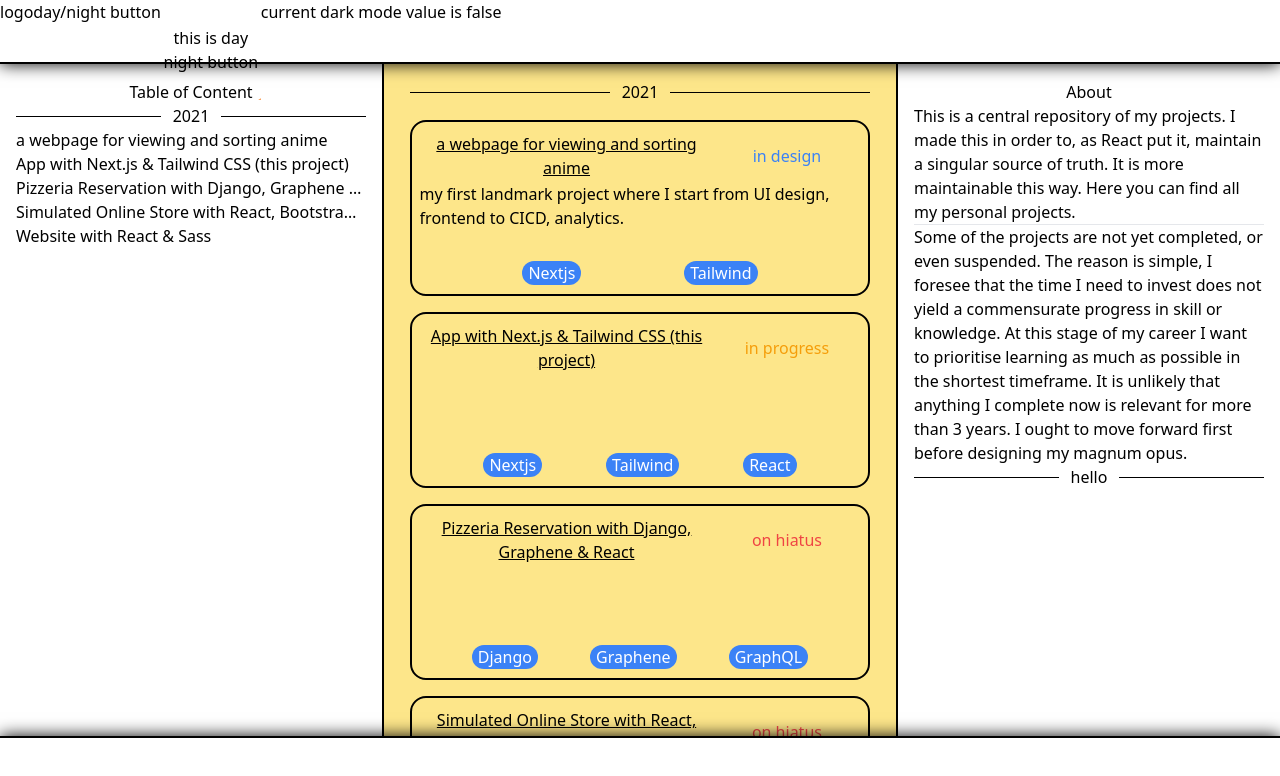
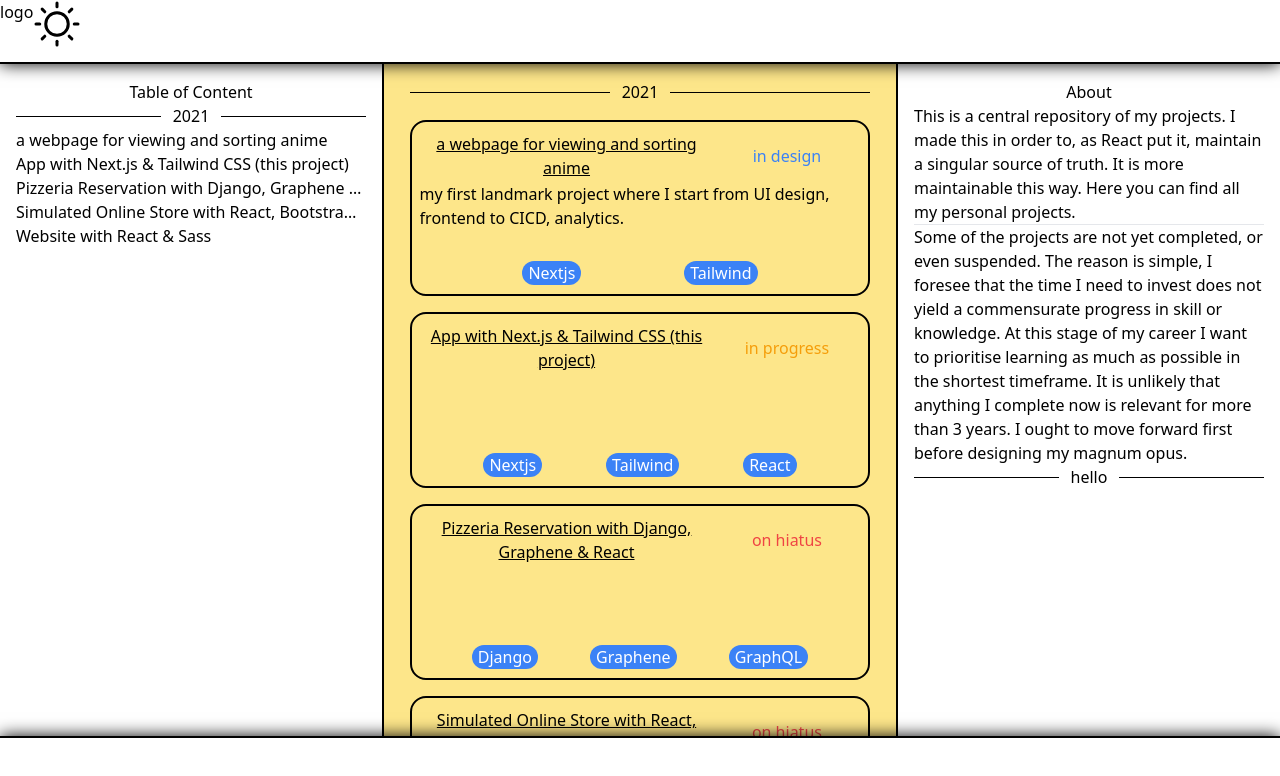
Before and after one commit to Hasuzawa/central_repository, a Next.js app: page / in a window 1280 px wide. Shown: the top 776 px of the page. Built offline with nearby package versions, Linux system fonts and the light colour scheme.

Commit message:
added <DayNightSwitch>, cleaned up <Header>

```diff
--- a/components/Header/Header.tsx
+++ b/components/Header/Header.tsx
@@ -1,31 +1,37 @@
-import { useContext } from "react";
+import { useContext, Dispatch, SetStateAction} from "react";
 import DarkModeContext from "../contexts/DarkModeContext";
+import { Sun, Moon } from "phosphor-react";
 
-
-import styles from "~/styles/moduleCSS/button.module.css";
 
 const Header = (): JSX.Element => {
     const darkModeContext = useContext(DarkModeContext);
     const inDarkMode = darkModeContext.inDarkMode;
     const setDarkMode = darkModeContext.setDarkMode;
-
-    const btnClassName: string = inDarkMode ? styles.moonBtn : styles.sunBtn;
-    //(inDarkMode ? styles.moon-btn : "sun-btn")
+    if (setDarkMode === null){throw new Error();};
 
     return (
         <div id="header" className="h-16 w-screen flex-none sticky top-0 flex flex-row border-b-2 border-black shadow_around z-50 dark:bg-black dark:text-white dark:border-white">
             <span>logo</span>
-            <span>day/night button</span>
-            <button
-                onClick={ () => setDarkMode(!inDarkMode)}
-                className={[styles.darkModeBtn, btnClassName].join(" ")}
-            >
-                this is day night button
-            </button>
-            <p className="dark:text-green-500">current dark mode value is {inDarkMode.toString()}</p>
+            <DayNightSwitch inDarkMode={inDarkMode} setDarkMode={setDarkMode} />
+
+            {/* <p className="dark:text-green-500">current dark mode value is {inDarkMode.toString()}</p> */}
         </div>
     );
 }
 
 
+
+interface DayNightSwitchProps{
+    inDarkMode: boolean;
+    setDarkMode: Dispatch<SetStateAction<boolean>>;
+}
+
+const DayNightSwitch = ({inDarkMode, setDarkMode}: DayNightSwitchProps): JSX.Element => {
+
+    return inDarkMode ? <Moon size={48} onClick={() => setDarkMode(!inDarkMode)} />
+                      :< Sun size={48} onClick={() => setDarkMode(!inDarkMode)} />
+};
+
+
+export { DayNightSwitch };
 export default Header;
--- a/components/contexts/DarkModeContext.tsx
+++ b/components/contexts/DarkModeContext.tsx
@@ -1,7 +1,8 @@
-import React from "react";
+import React, {Dispatch, SetStateAction} from "react";
 /**
  * @remarks
  * use this context at the top of each page to access dark state and its setter
  */
-const DarkModeContext = React.createContext<{inDarkMode: boolean, setDarkMode: any}>({inDarkMode: false, setDarkMode: null});
+const DarkModeContext = React.createContext<{inDarkMode: boolean, setDarkMode: null | Dispatch<SetStateAction<boolean>>}>
+({inDarkMode: false, setDarkMode: null});
 export default DarkModeContext;
--- a/styles/moduleCSS/button.module.css
+++ /dev/null
@@ -1,12 +0,0 @@
-.darkModeBtn{
-    width: 100px;
-    height: 100px;
-}
-
-.sunBtn{
-    background-image: url("../../public/logos/C_logo.svg");
-}
-
-.moonBtn{
-    background-image: url("../../public/logos/Java_logo.svg");
-}
```
Also changed, not shown: 1 other file (tests, documents, lock files or other folders).
